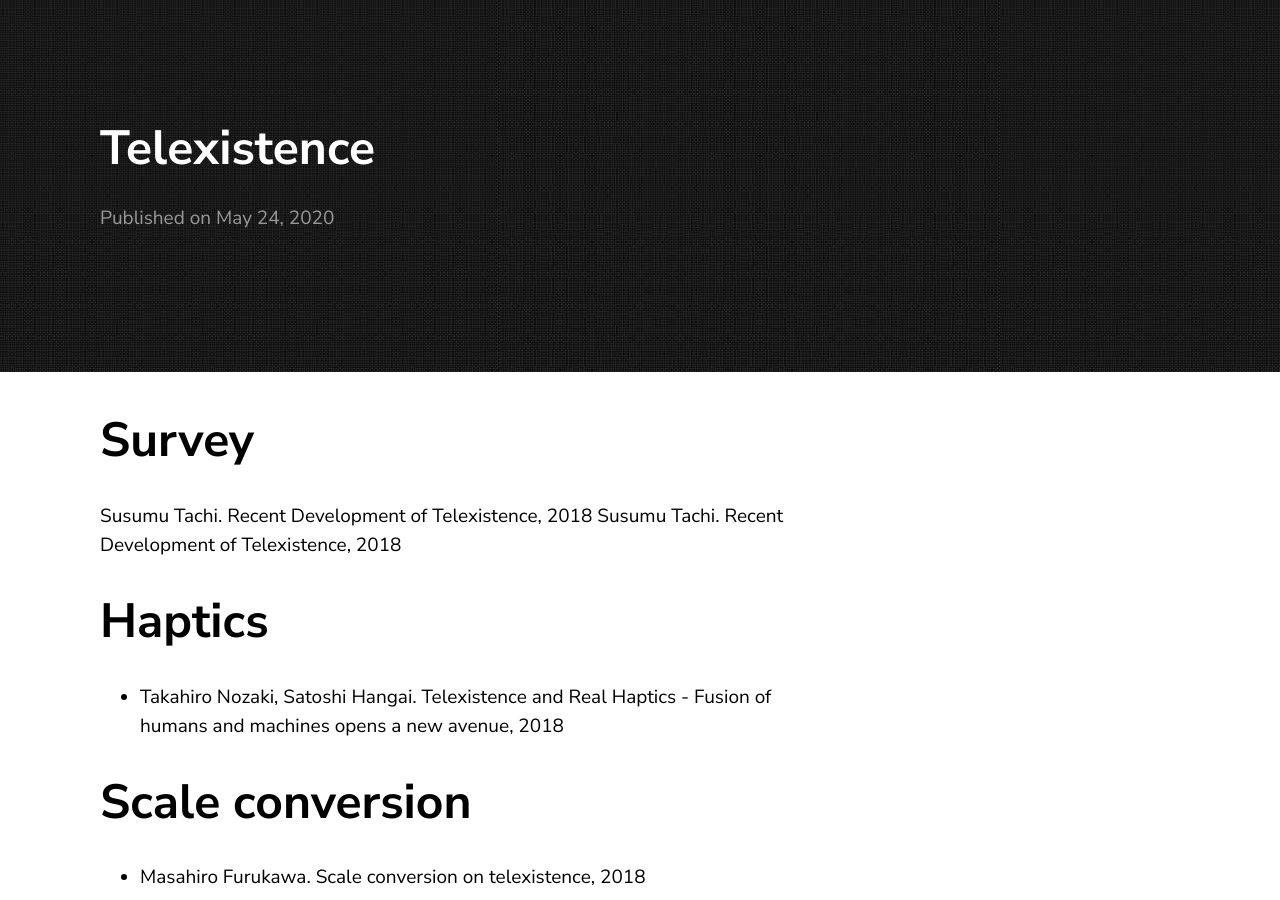
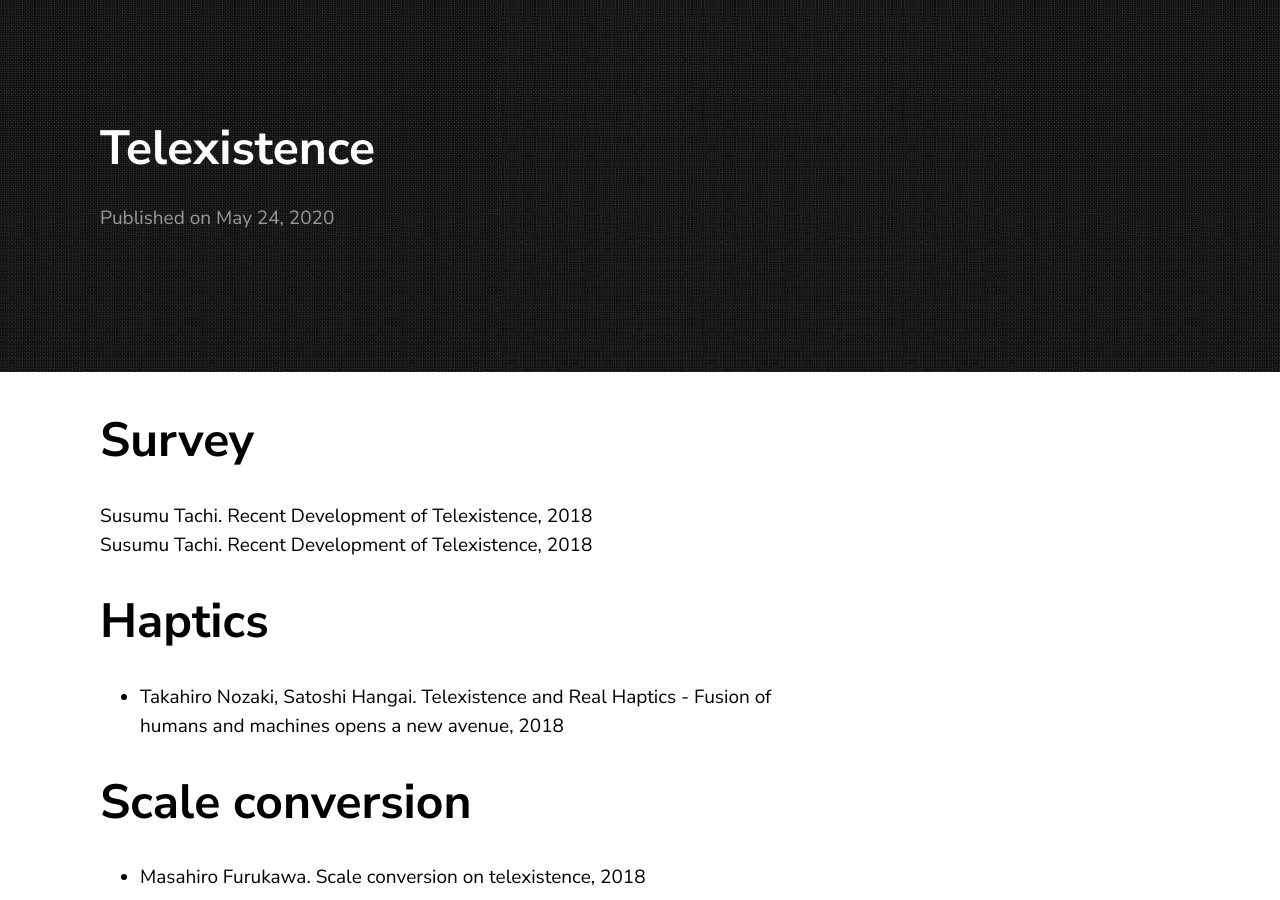
Before and after one commit to jluis9796/jluis9796.github.io, a Jekyll site: the page built from _posts/2020-05-24-telexistence.markdown, in a window 1280 px wide and 900 px high. Built offline with Jekyll 4.4.1, drawn with Linux system fonts in a browser that asks for light colours; part of the change alters nothing that is shown.

```diff
--- a/_posts/2020-05-24-telexistence.markdown
+++ b/_posts/2020-05-24-telexistence.markdown
@@ -9,10 +9,10 @@ date:   2020-05-24 13:34:36 +0900
 <table>
   <tbody>
     <tr>
-    Susumu Tachi. Recent Development of Telexistence, 2018
+    <td>Susumu Tachi. Recent Development of Telexistence, 2018</td>
     </tr>
     <tr>
-    Susumu Tachi. Recent Development of Telexistence, 2018
+    <td>Susumu Tachi. Recent Development of Telexistence, 2018</td>
     </tr>
   </tbody>
 </table>
```
